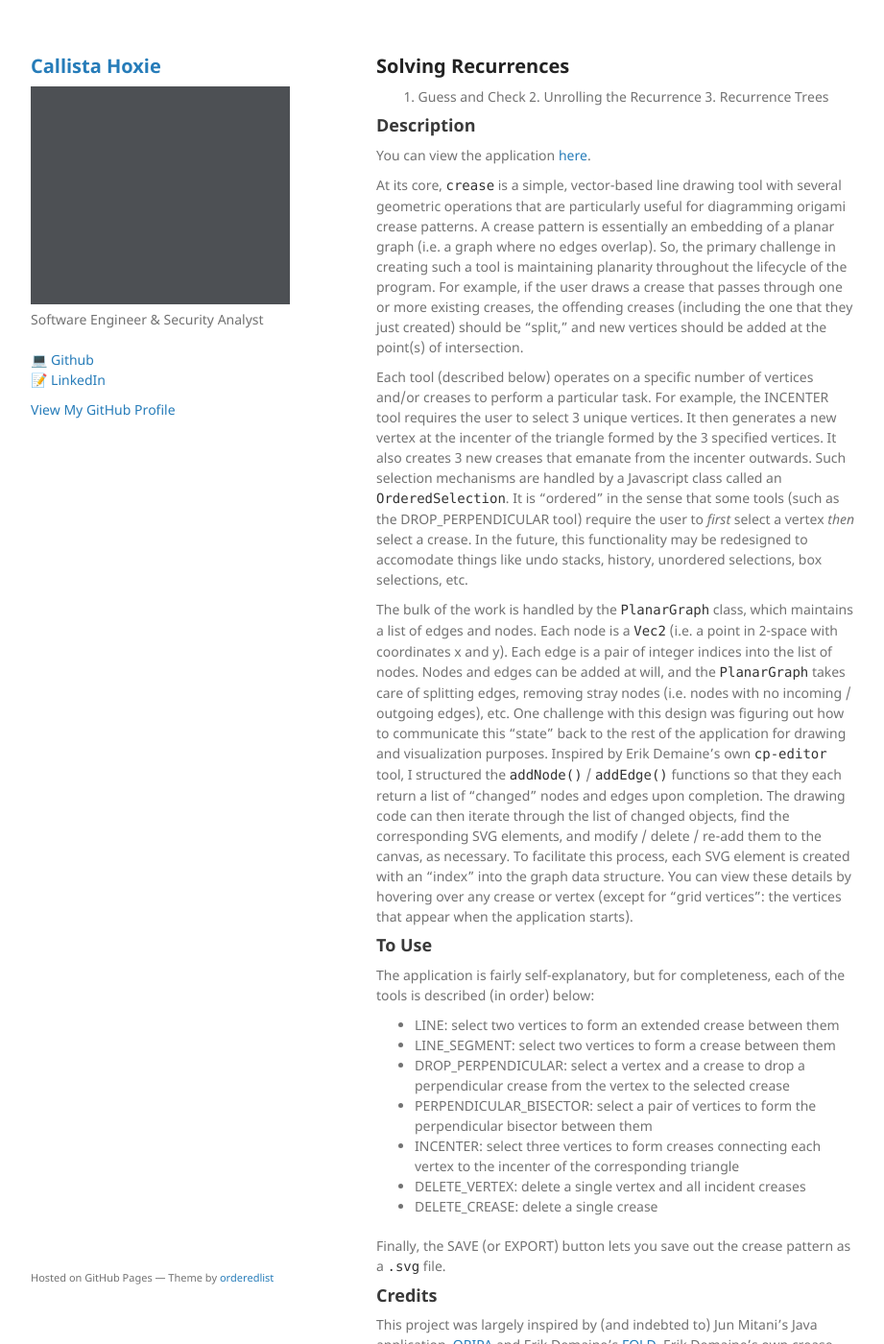
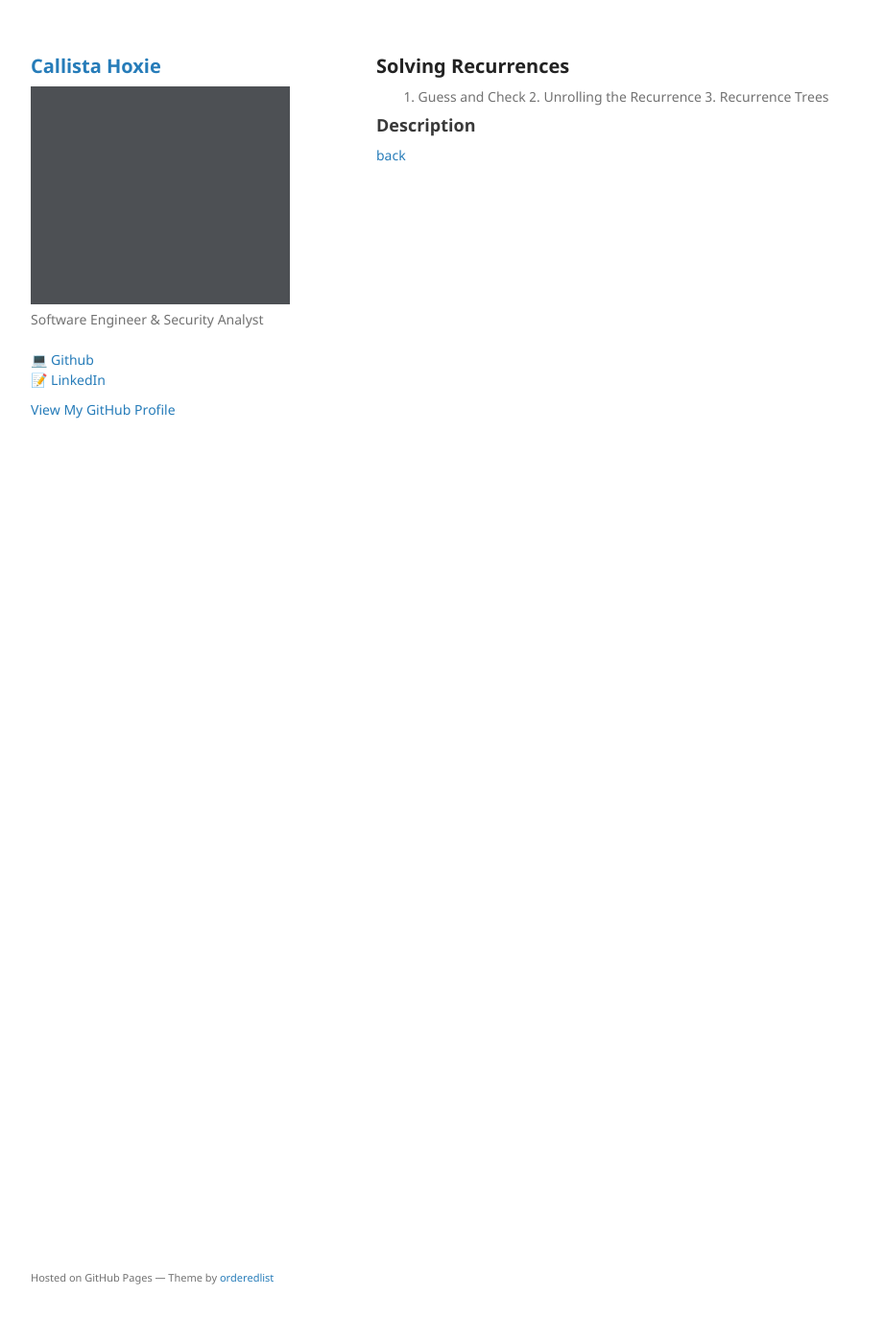
Before and after one commit to callistajosette/callistajosette.github.io, a Jekyll site: the page built from project-crease.md, in a window 1280 px wide and 1400 px high. Shown: the whole window at 96% size, without its empty margins (178-1099 px from the left). Built offline with Jekyll 4.4.1, drawn with Linux system fonts in a browser that asks for light colours; our own code applies the rules of GitHub Pages for plain Markdown files; some of the changed text lies outside the part shown.

Commit message:
Update project-crease.md

```diff
--- a/project-crease.md
+++ b/project-crease.md
@@ -12,37 +12,5 @@ layout: default
 
 ## Description
 
-You can view the application [here](https://mwalczyk.github.io/crease/).
-
-At its core, `crease` is a simple, vector-based line drawing tool with several geometric operations that are particularly useful for diagramming origami crease patterns. A crease pattern is essentially an embedding of a planar graph (i.e. a graph where no edges overlap). So, the primary challenge in creating such a tool is maintaining planarity throughout the lifecycle of the program. For example, if the user draws a crease that passes through one or more existing creases, the offending creases (including the one that they just created) should be "split," and new vertices should be added at the point(s) of intersection.
-
-Each tool (described below) operates on a specific number of vertices and/or creases to perform a particular task. For example, the INCENTER tool requires the user to select 3 unique vertices. It then generates a new vertex at the incenter of the triangle formed by the 3 specified vertices. It also creates 3 new creases that emanate from the incenter outwards. Such selection mechanisms are handled by a Javascript class called an `OrderedSelection`. It is "ordered" in the sense that some tools (such as the DROP_PERPENDICULAR tool) require the user to *first* select a vertex *then* select a crease. In the future, this functionality may be redesigned to accomodate things like undo stacks, history, unordered selections, box selections, etc.
-
-The bulk of the work is handled by the `PlanarGraph` class, which maintains a list of edges and nodes. Each node is a `Vec2` (i.e. a point in 2-space with coordinates x and y). Each edge is a pair of integer indices into the list of nodes. Nodes and edges can be added at will, and the `PlanarGraph` takes care of splitting edges, removing stray nodes (i.e. nodes with no incoming / outgoing edges), etc. One challenge with this design was figuring out how to communicate this "state" back to the rest of the application for drawing and visualization purposes. Inspired by Erik Demaine's own `cp-editor` tool, I structured the `addNode()` / `addEdge()` functions so that they each return a list of "changed" nodes and edges upon completion. The drawing code can then iterate through the list of changed objects, find the corresponding SVG elements, and modify / delete / re-add them to the canvas, as necessary. To facilitate this process, each SVG element is created with an "index" into the graph data structure. You can view these details by hovering over any crease or vertex (except for "grid vertices": the vertices that appear when the application starts).
-
-## To Use
-
-The application is fairly self-explanatory, but for completeness, each of the tools is described (in order) below:
-
-- LINE: select two vertices to form an extended crease between them
-- LINE_SEGMENT: select two vertices to form a crease between them
-- DROP_PERPENDICULAR: select a vertex and a crease to drop a perpendicular crease from the vertex to the selected crease
-- PERPENDICULAR_BISECTOR: select a pair of vertices to form the perpendicular bisector between them
-- INCENTER: select three vertices to form creases connecting each vertex to the incenter of the corresponding triangle
-- DELETE_VERTEX: delete a single vertex and all incident creases
-- DELETE_CREASE: delete a single crease
-
-Finally, the SAVE (or EXPORT) button lets you save out the crease pattern as a `.svg` file.
-
-## Credits
-This project was largely inspired by (and indebted to) Jun Mitani's Java application, [ORIPA](http://mitani.cs.tsukuba.ac.jp/oripa/) and Erik Demaine's [FOLD](https://github.com/edemaine/fold). Erik Demaine's own crease pattern editor was also a very helpful reference, especially in terms of understanding the interop between SVG elements and planar graphs.
-
-Some other resources that were useful during the creation of this project:
-
-1. [Calculating Perpendiculars](https://stackoverflow.com/questions/1811549/perpendicular-on-a-line-from-a-given-point)
-2. [Calculating Line Segment Intersections](https://stackoverflow.com/questions/563198/how-do-you-detect-where-two-line-segments-intersect)
-3. [Calculating Triangle Incenters](https://www.mathopenref.com/coordincenter.html)
-4. [Calculating Line Intersections](https://rosettacode.org/wiki/Find_the_intersection_of_two_lines)
-5. [Calculating Perpendicular Bisectors](https://socratic.org/questions/how-do-you-find-the-equation-of-the-perpendicular-bisector-of-the-points-1-4-and)
 
 [back](./)
```
